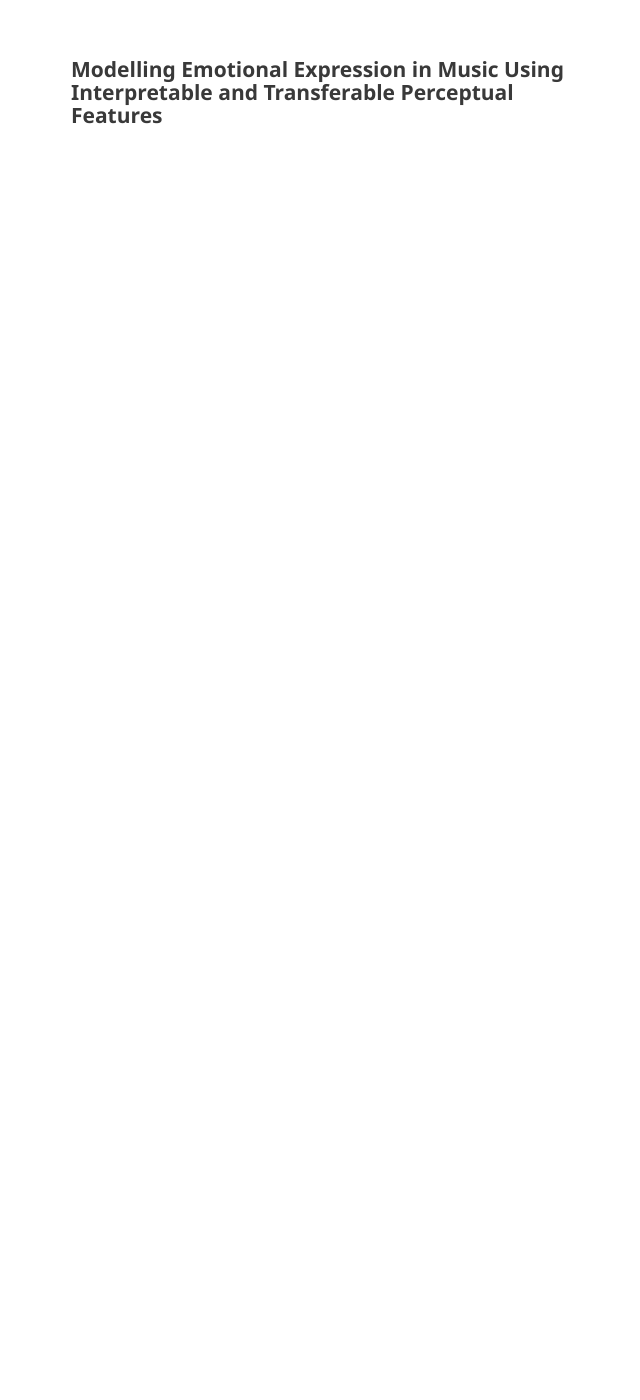
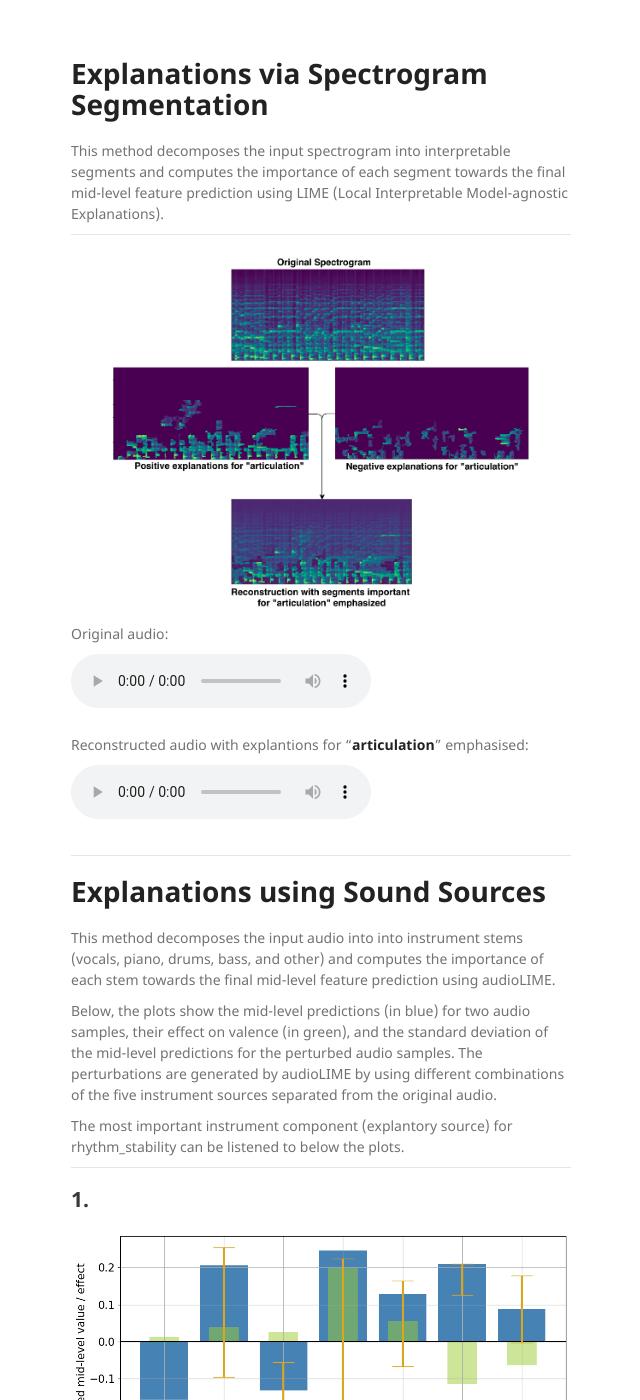
Before and after one commit to shreyanc/shreyanc.github.io, a Jekyll site: the page built from thesis.md, in a window 1280 px wide and 1400 px high. Shown: the whole window, without its empty margins (499-1139 px from the left). Built offline with Jekyll 4.4.1, drawn with Linux system fonts in a browser that asks for light colours; some of the changed text lies outside the part shown.

Commit message:
update thesis page

```diff
--- a/thesis.md
+++ b/thesis.md
@@ -1,5 +1,81 @@
 ---
 layout: basic
 published: true
+logo: /assets/img/thesis_coversheet_border.png
 ---
-## Modelling Emotional Expression in Music Using Interpretable and Transferable Perceptual Features
+
+[//]: # (## Modelling Emotional Expression in Music Using Interpretable and Transferable Perceptual Features)
+
+[//]: # (# Audio Examples)
+
+[//]: # ()
+[//]: #
+
+[//]: # ()
+[//]: # (<hr>)
+
+[//]: # (## Chapter 5: TRACE: Two-level Explanations using Interpretable Input Decomposition )
+[//]: # (Here, we show listenable explanations for mid-level features. )
+
+# Explanations via Spectrogram Segmentation
+This method decomposes the input spectrogram into interpretable segments and computes the importance of each segment towards the final mid-level feature prediction using LIME (Local Interpretable Model-agnostic Explanations).
+
+<hr>
+
+![alt text](assets/img/thesis_imgs/ch4_explanation_reconstruction_small-1.png "Title")
+
+Original audio:
+<audio controls="controls">
+  <source type="audio/wav" src="assets/audio/thesis_audio/ch5_expl_original.wav"></source>
+  <p>Your browser does not support the audio element.</p>
+</audio>
+<br>
+Reconstructed audio with explantions for "**articulation**" emphasised:
+<audio controls="controls">
+  <source type="audio/wav" src="assets/audio/thesis_audio/ch5_expl_modified.wav"></source>
+  <p>Your browser does not support the audio element.</p>
+</audio>
+
+<br>
+<hr>
+
+# Explanations using Sound Sources
+
+This method decomposes the input audio into into instrument stems (vocals, piano, drums, bass, and other) and computes the importance of each stem towards the final mid-level feature prediction using audioLIME.
+
+Below, the plots show the mid-level predictions (in blue) for two audio samples, their effect on valence (in green), and the standard deviation of the mid-level predictions for the perturbed audio samples. The perturbations are generated by audioLIME by using different combinations of the five instrument sources separated from the original audio.
+
+The most important instrument component (explantory source) for rhythm_stability can be listened to below the plots.
+
+<hr>
+## 1.
+
+![alt text](assets/audio/thesis_audio/962/output.png "Title")
+Original audio:
+<audio controls="controls">
+  <source type="audio/wav" src="assets/audio/thesis_audio/962/original.wav"></source>
+  <p>Your browser does not support the audio element.</p>
+</audio>
+<br>
+Explanatory source for **rhythm_stability** -- (**vocals**):
+<audio controls="controls">
+  <source type="audio/wav" src="assets/audio/thesis_audio/962/rhythm_stability_explanation.wav"></source>
+  <p>Your browser does not support the audio element.</p>
+</audio>
+
+<br>
+<hr>
+
+## 2.
+![alt text](assets/audio/thesis_audio/929/output.png "Title")
+Original audio:
+<audio controls="controls">
+  <source type="audio/wav" src="assets/audio/thesis_audio/929/original.wav"></source>
+  <p>Your browser does not support the audio element.</p>
+</audio>
+<br>
+Explanatory source for **rhythm_stability** -- (**drums**):
+<audio controls="controls">
+  <source type="audio/wav" src="assets/audio/thesis_audio/929/rhythm_stability_explanation.wav"></source>
+  <p>Your browser does not support the audio element.</p>
+</audio>
```
Also changed, not shown: assets/audio/thesis_audio/929/output.png (added), assets/audio/thesis_audio/962/output.png (added), assets/img/thesis_coversheet.png (added), assets/img/thesis_coversheet_border.png (added), assets/img/thesis_imgs/ch4_explanation_reconstruction_small-1.png (added), 8 other files.
